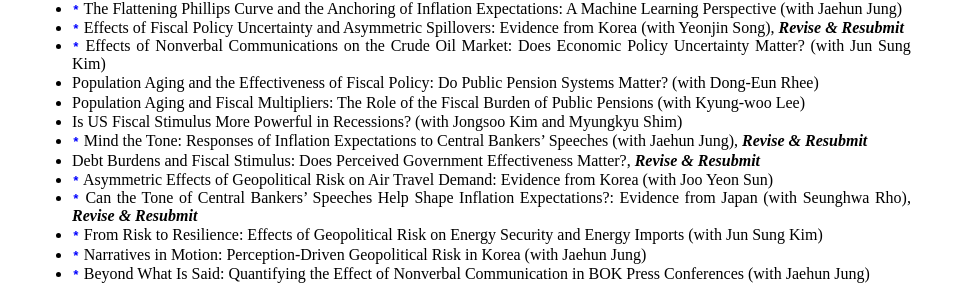
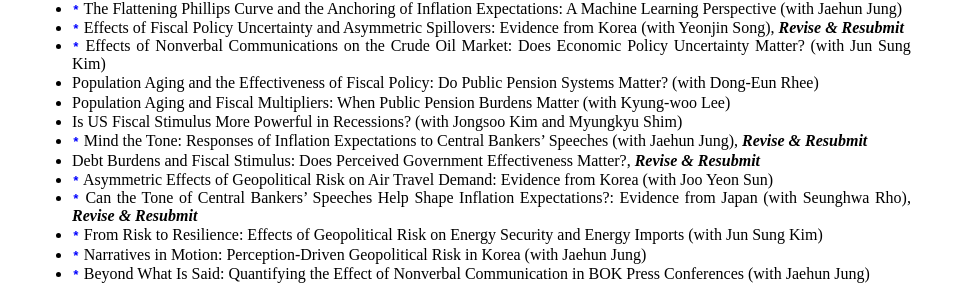
Before and after one commit to dooyeoncho/dooyeoncho.github.io, a Jekyll site: the page built from pages/research.html, in a window 1280 px wide. Shown: the part 1586-1872 px from the top of the page, without its empty margins (160-1119 px from the left). Built offline with Jekyll 4.4.1, drawn with Linux system fonts in a browser that asks for light colours.

Commit message:
Update research.html

```diff
--- a/pages/research.html
+++ b/pages/research.html
@@ -70,7 +70,7 @@
 		<span><li><code style="color : blue"><b>*</b></code> Effects of Fiscal Policy Uncertainty and Asymmetric Spillovers: Evidence from Korea (with Yeonjin Song), <em property="italic"><b>Revise & Resubmit</b></em></li></span>
 		<span><li><code style="color : blue"><b>*</b></code> Effects of Nonverbal Communications on the Crude Oil Market: Does Economic Policy Uncertainty Matter? (with Jun Sung Kim)</li></span>
 		<span><li>Population Aging and the Effectiveness of Fiscal Policy: Do Public Pension Systems Matter? (with Dong-Eun Rhee)</li></span>
-		<span><li>Population Aging and Fiscal Multipliers: The Role of the Fiscal Burden of Public Pensions (with Kyung-woo Lee)</li></span>
+		<span><li>Population Aging and Fiscal Multipliers: When Public Pension Burdens Matter (with Kyung-woo Lee)</li></span>
 		<span><li>Is US Fiscal Stimulus More Powerful in Recessions? (with Jongsoo Kim and Myungkyu Shim)</li></span>
 		<span><li><code style="color : blue"><b>*</b></code> Mind the Tone: Responses of Inflation Expectations to Central Bankers’ Speeches (with Jaehun Jung), <em property="italic"><b>Revise & Resubmit</b></em></li></span>
 		<span><li>Debt Burdens and Fiscal Stimulus: Does Perceived Government Effectiveness Matter?, <em property="italic"><b>Revise & Resubmit</b></em></li></span>
```
